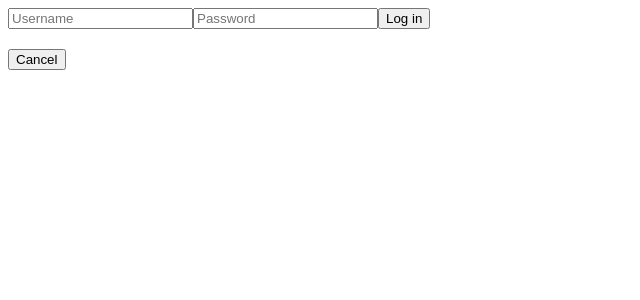
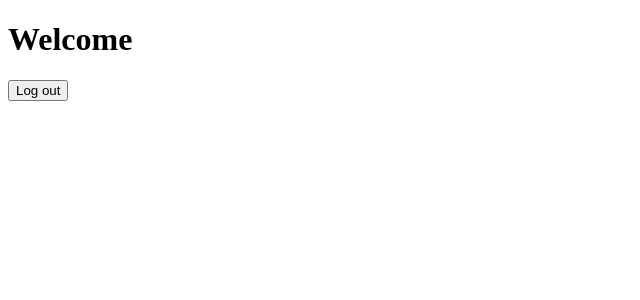
Before and after one commit to zain-720/UniManager, a React (Vite) app in the folder uni-manager/: page /home-page in a window 1280 px wide. Shown: the top 300 px of the page, without its empty margins (0-640 px from the left). Built offline with nearby package versions, Linux system fonts and the light colour scheme.

Commit message:
ProtectedRoute component build created

```diff
--- a/uni-manager/src/App.jsx
+++ b/uni-manager/src/App.jsx
@@ -1,25 +1,18 @@
 import React, { useState, useEffect } from 'react';
 import { BrowserRouter as Router, Routes, Route, Link } from 'react-router-dom';
 import { useNavigate } from 'react-router-dom';
-
-
 
 import Welcome from './Components/WelcomePageComponents/WelcomeScreen';
 import Login from './Components/LoginComponents/Login';
 import CreateUser from './Components/CreateAccountComponenets/CreateAccount';
 import HomePage from './Components/HomePageComponents/HomePage';
+import ProtectedRoute from './Components/Ultilities/ProtectedRoute';
 
 //import './App.css';
 import axios from "axios";
 const serverURL = "http://localhost:3000";
 
 // Login authentication state
-
-
-
-
-
-
 
 function App() {
 
@@ -58,7 +51,7 @@ function App() {
                 <Route path="/" element={<Welcome />}/>
                 <Route path="/login" element={<Login login={login} setUsername={setUsername} username={username}/>}/>
                 <Route path="/create-account" element={<CreateUser />}/>
-                <Route path="/home-page" element={ProtectedRoute(isAuthenticated)}/>
+                <Route path="/home-page" element={<ProtectedRoute login={<Login login={login} setUsername={setUsername} username={username}/>}  passRoute={<HomePage logout={logout} username={username}/>}  />}/>
 
             </Routes>
         </Router>
--- /dev/null
+++ b/uni-manager/src/Components/Ultilities/ProtectedRoute.jsx
@@ -0,0 +1,16 @@
+import React, { useState, useEffect } from 'react';
+import { BrowserRouter as Router, Routes, Route, Link } from 'react-router-dom';
+import HomePage from './Components/HomePageComponents/HomePage';
+import Login from './Components/LoginComponents/Login';
+
+
+
+
+//Protection of pages with login
+function ProtectedRoute(props){
+    return props.isAuthenticated ? props.passRoute : props.login;
+  };
+
+
+
+  export default ProtectedRoute;
```
Also changed, not shown: uni-manager/src/Components/HomePageComponents/NoteTaker.jsx (added).
